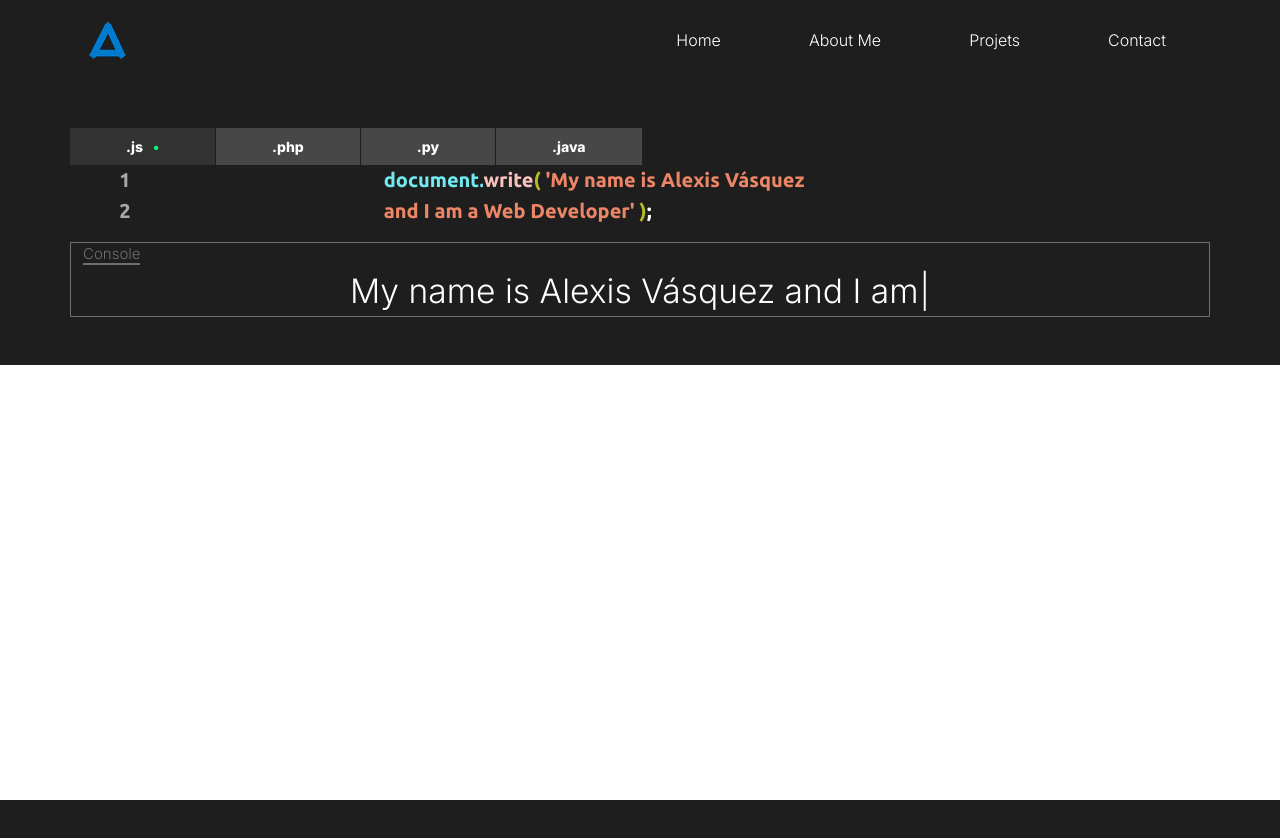
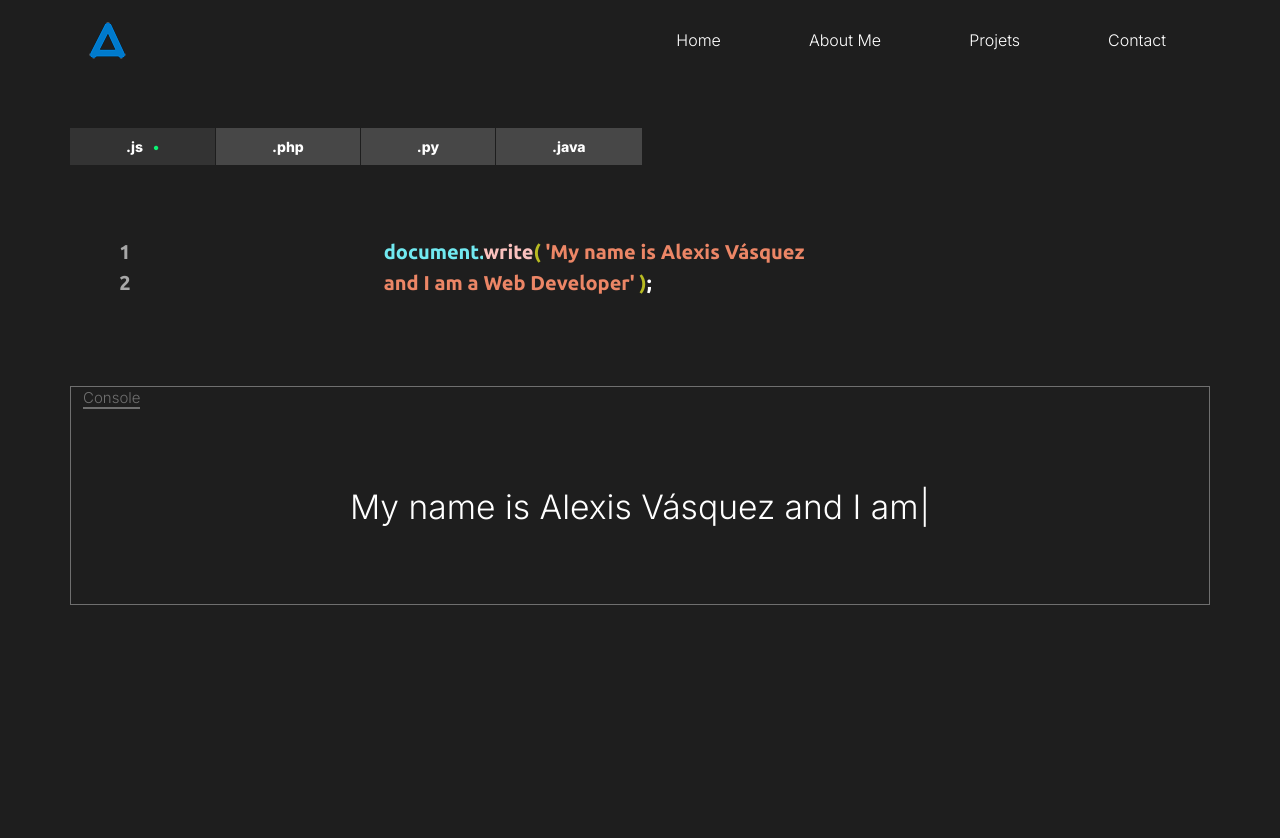
Before and after one commit to favt12/Portafolio, a React app: page / in a window 1280 px wide. Shown: the top 838 px of the page. Before the commit the page ends 800 px from the top, so only its background shows below. Built offline with nearby package versions, Linux system fonts and the light colour scheme.

Commit message:
Updated class name --padding-tp -> --padding-tb, and decreased top and bottom width

```diff
--- a/src/scss/_One_block_idioms.scss
+++ b/src/scss/_One_block_idioms.scss
@@ -1,7 +1,9 @@
 @import './Variables';
 
-section {
-   background-color: $primaryColor;
+section.OneBlock {
+    height: 100%;
+    width: 100%;
+    background-color: $primaryColor;
         .nav-pills {
             justify-content: center;
             padding-right: 0;
@@ -37,9 +39,9 @@ section {
 
         }
         .tab-content {
-            .--padding-tp {
-                padding: 6rem 0 6rem 0;
-                @media only screen and (min-width: 1024px) {
+            .--padding-tb {
+                padding: 4.5rem 0 4.5rem 0;
+                @media only screen and (min-width: 1420px) {
                     padding: 7.5rem 0 7.5rem 0;
                 }
             }
@@ -62,14 +64,10 @@ section {
 
             .padd-l{
                 @media only screen and (min-width: 1024px) {
-                    margin-left: 260px;
-                    @media only screen and (min-width: 1024px) {
-                        margin-left: 200px;
-                        @media only screen and (min-width: 1420px) {
-                            margin-left: 260px;
-                        }
+                    margin-left: 200px;
+                    @media only screen and (min-width: 1420px) {
+                        margin-left: 260px;
                     }
-
                 }
             }
         }
```
